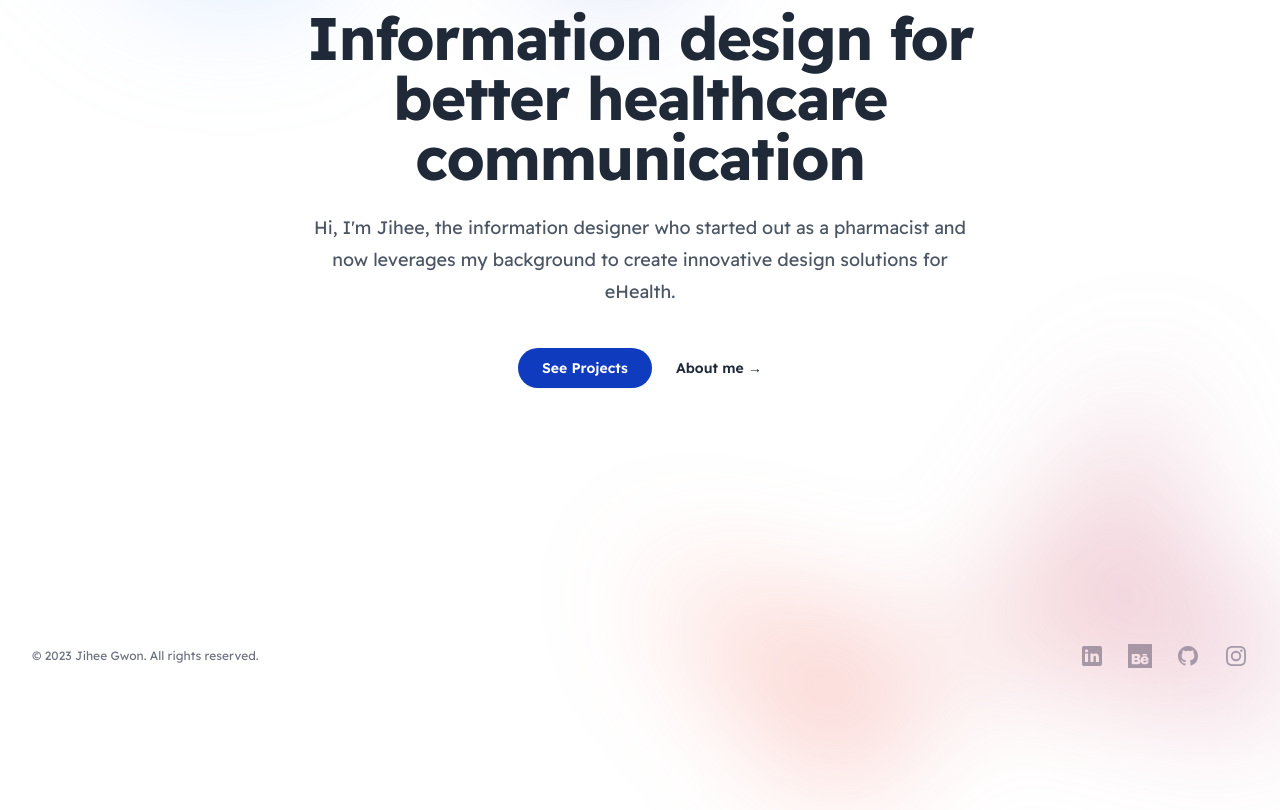
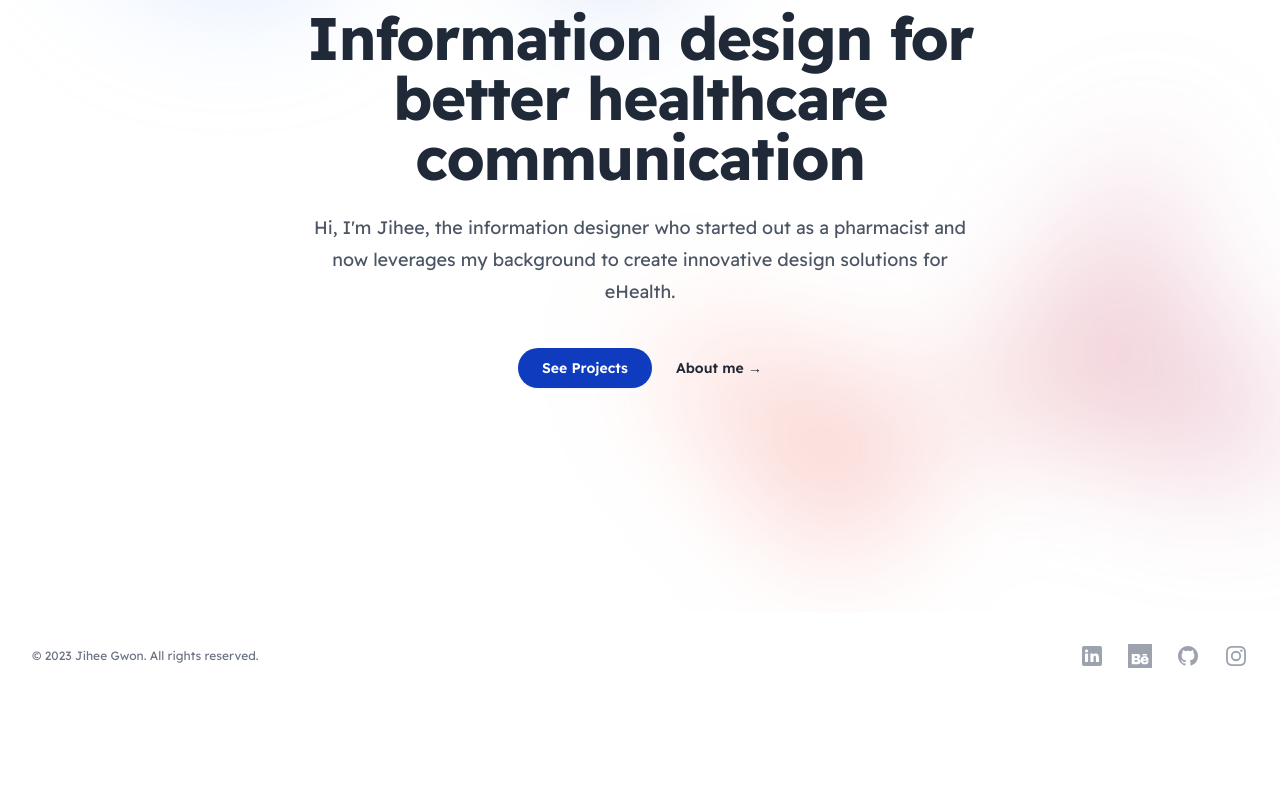
Before and after one commit to jiheegwon/portfolio-jiheegwon, a Next.js app: page / in a window 1280 px wide. Shown: the part 360-1170 px from the top of the page. After the commit the page ends 1060 px from the top, so only its background shows below. Built offline with nearby package versions, Linux system fonts and the light colour scheme.

Commit message:
fix links in footer and on homepage

```diff
--- a/app/Footer.tsx
+++ b/app/Footer.tsx
@@ -1,4 +1,4 @@
-"use client";
+import Link from "next/link";
 
 const navigation = [
   {
@@ -56,20 +56,20 @@ const navigation = [
   },
 ];
 
-export default function Example() {
+export default function Footer() {
   return (
-    <footer className="bg-white">
+    <footer>
       <div className="mx-auto max-w-7xl px-6 py-8 md:flex md:items-center md:justify-between lg:px-8">
         <div className="flex justify-center space-x-6 md:order-2">
           {navigation.map((item) => (
-            <a
+            <Link
               key={item.name}
               href={item.href}
               className="text-gray-400 hover:text-primary-light"
             >
               <span className="sr-only">{item.name}</span>
               <item.icon className="h-6 w-6" aria-hidden="true" />
-            </a>
+            </Link>
           ))}
         </div>
         <div className="mt-8 md:order-1 md:mt-0">
--- a/app/aboutme/page.tsx
+++ b/app/aboutme/page.tsx
@@ -75,6 +75,7 @@ const AboutMePage = () => {
             className="w-52 h-52 object-cover rounded-full"
             src={profilepic}
             alt="Jihee's profile picture"
+            width={800}
           />
         </div>
         <div className="flex-1 sm:pl-8 sm:pr-16 sm:py-0 px-8 pb-11 pt-4 sm:pb-0">
--- a/app/contact/page.tsx
+++ b/app/contact/page.tsx
@@ -34,12 +34,7 @@ const ContactPage = () => {
         </div>
 
         <div className="">
-          <Image
-            className="w-full"
-            src={workingpic}
-            alt="Contact Me"
-            objectFit="cover"
-          />
+          <Image className="w-full" src={workingpic} alt="Contact Me" />
         </div>
       </div>
     </div>
--- a/app/page.tsx
+++ b/app/page.tsx
@@ -1,10 +1,13 @@
 "use client";
 
 import Button from "@/components/ui/Button";
+import Link from "next/link";
+import { useRouter } from "next/navigation";
 
 export default function Home() {
+  const router = useRouter();
   return (
-    <div className="relative px-6 lg:px-8">
+    <div className="relative px-6 lg:px-8 overflow-hidden">
       <div className="mx-auto max-w-2xl py-32 sm:py-48 lg:py-56">
         <div className="hidden sm:mb-8 sm:flex sm:justify-center">
           <div className="relative rounded-full py-1 px-3 text-sm leading-6 text-primary ring-1 ring-bg-primary-light hover:ring-gray-900/20">
@@ -25,19 +28,19 @@ export default function Home() {
             design solutions for eHealth.
           </p>
           <div className="mt-10 flex items-center justify-center gap-x-6">
-            <Button>
-              <a href="/projects">See Projects</a>
+            <Button onClick={() => router.push("/projects")}>
+              See Projects
             </Button>
-            <a
+            <Link
               href="/aboutme"
               className="text-sm font-semibold leading-6 text-gray-800"
             >
               About me <span aria-hidden="true">→</span>
-            </a>
+            </Link>
           </div>
         </div>
       </div>
-      <div className="absolute inset-x-0 top-[calc(100%-13rem)] -z-10 transform-gpu overflow-hidden blur-3xl sm:top-[calc(100%-30rem)]">
+      <div className="absolute inset-x-0 top-[calc(100%-13rem)] -z-20 transform-gpu overflow-hidden blur-3xl sm:top-[calc(100%-45rem)]">
         <svg
           className="relative left-[calc(50%+3rem)] h-[21.1875rem] max-w-none -translate-x-1/2 sm:left-[calc(50%+36rem)] sm:h-[42.375rem]"
           viewBox="0 0 1155 678"
--- a/app/projects/page.tsx
+++ b/app/projects/page.tsx
@@ -33,8 +33,7 @@ const ProjectsOverview = ({}: { params: any }) => {
                 <Image
                   src={project.coverImage}
                   alt=""
-                  className="object-cover rounded flex h-full w-full "
-                  unoptimized
+                  className="object-cover rounded flex h-full w-full"
                 />
               </div>
               <h2 className="mt-6 text-lg font-semibold text-zinc-800  group-hover:text-primary-dark dark:text-zinc-100">
```
